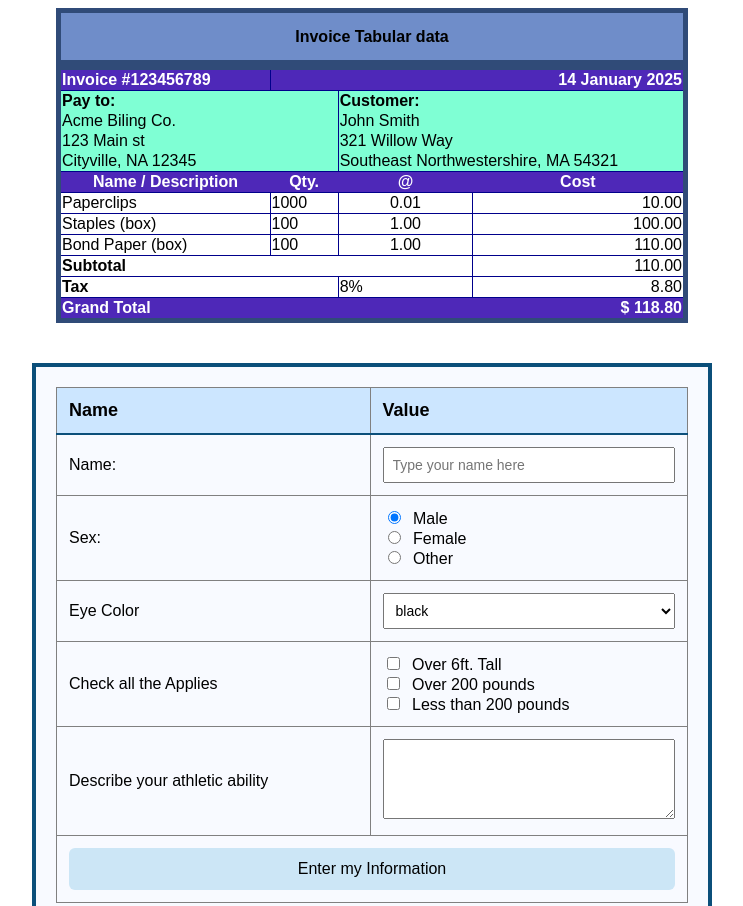
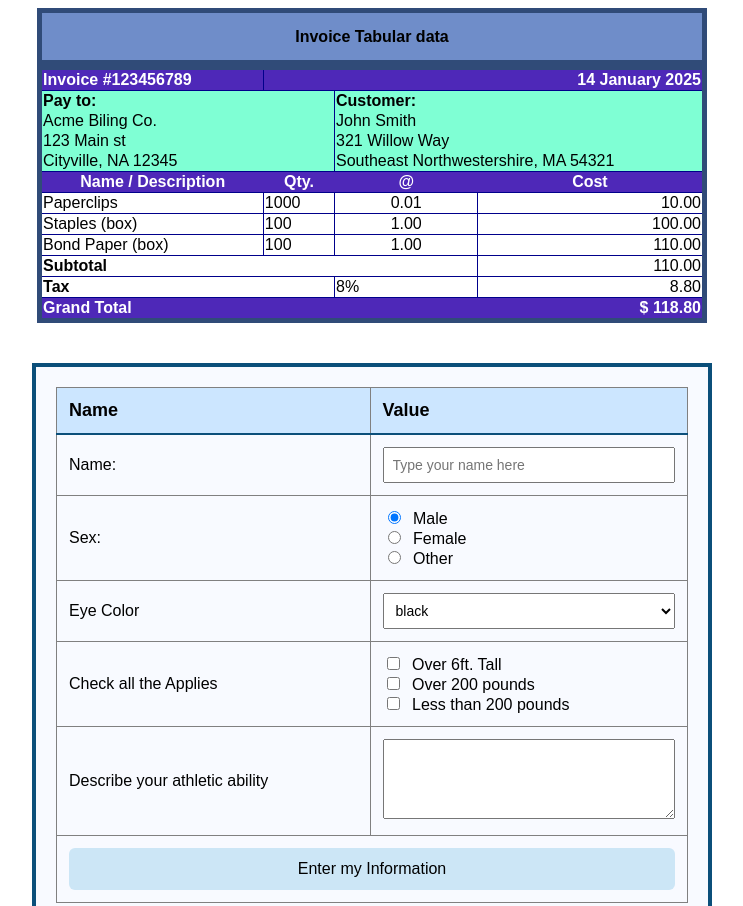
Before and after one commit to EdwardAllen-Ricafranca/Eddie, a plain HTML site: page index.html in a window 1280 px wide. Shown: the top 906 px of the page, without its empty margins (268-1011 px from the left). Drawn offline with Linux system fonts and the light colour scheme.

Commit message:
Update index.html

```diff
--- a/index.html
+++ b/index.html
@@ -73,7 +73,7 @@
    <div align="center">
 
     <!-- Pang Invoice Table -->
-    <table style="border: 5px #304b78 solid; border-collapse: collapse; width: 50%">
+    <table style="border: 5px #304b78 solid; border-collapse: collapse; width: 53%">
         <thead>
             <th colspan="4" style="background-color: #6f8dc9; width: 1%; height: 45px; border-bottom: 10px #304b78 solid;">Invoice Tabular data</th>
         </thead>
```
